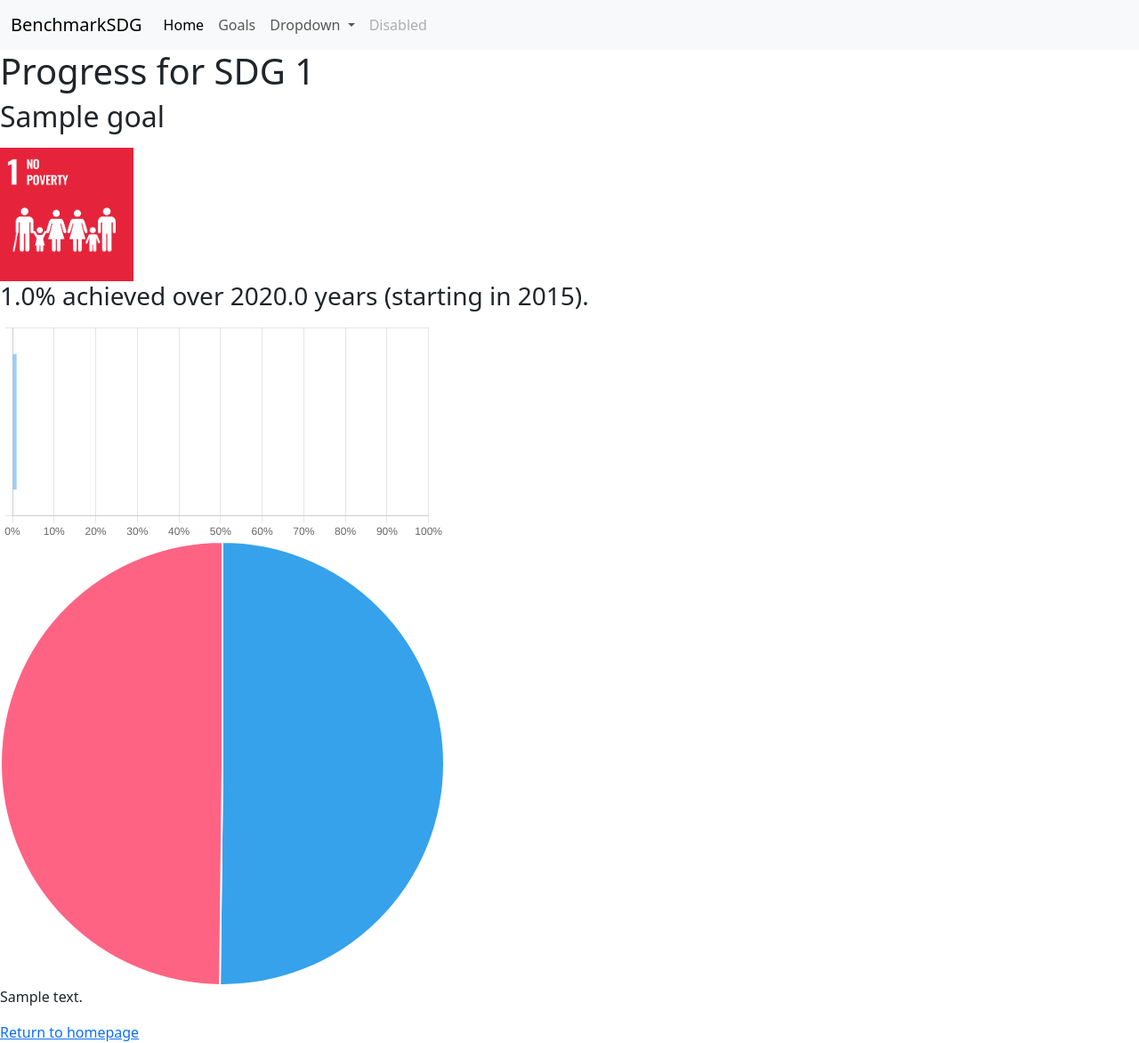
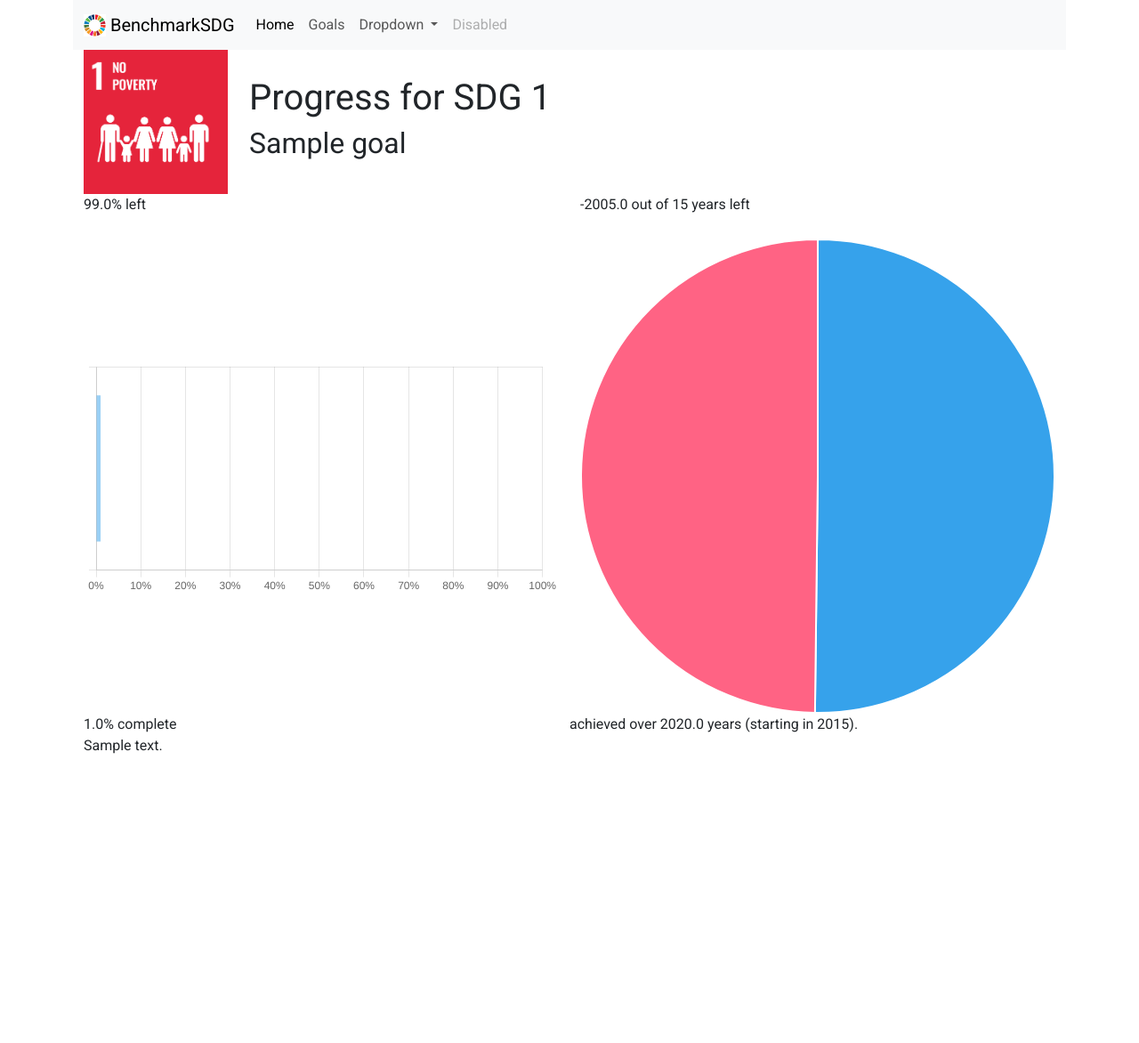
Before and after one commit to Taiyo-SK/progress-sdg, a Flask app: page /goals/1 in a window 1280 px wide. Shown: the whole page at 89% size. After the commit the page ends 847 px from the top, so only its background shows below. Run offline with Flask 2, Linux system fonts and the light colour scheme; tables that the repository leaves empty hold one stand-in row (values such as "Sample post"); some libraries are stand-ins or nearby versions.

Commit message:
updated the navbar with the sdg color wheel icon, other small bootstrap adjustments

```diff
--- /dev/null
+++ b/static/js_css/sdg.css
@@ -0,0 +1,18 @@
+/* Goal details page */
+
+#charts-row {
+    height: 10px;
+}
+
+#summary-row {
+    height: 50px;
+}
+
+.container {
+    font-family: 'Roboto', sans-serif;
+}
+
+#brand-icon {
+    width: 25px;
+    height: 25px;
+}
--- a/templates/base.html
+++ b/templates/base.html
@@ -2,12 +2,15 @@
 <html>
     <head>
         <meta charset="utf-8">
+        <!-- added initial-scale per Bootstrap's docs for viewport meta -->
         <meta name="viewport" content="width=device-width" initial-scale="1">
-        <!-- added initial-scale per Bootstrap's docs for viewport meta -->
 
+        <!-- Bootstrap -->
         <link rel="stylesheet" href="https://cdn.jsdelivr.net/npm/bootstrap@5.3.0-alpha3/dist/css/bootstrap.min.css">
-
-        <link rel="stylesheet" href="/static/js_css/tsk.css">
+        <!-- Google Font API -->
+        <link rel="stylesheet" href="https://fonts.googleapis.com/css?family=Roboto">
+        <!-- my css -->
+        <link rel="stylesheet" href="/static/js_css/sdg.css">
 
         <title>
             {% block title %} {% endblock %}
@@ -17,18 +20,34 @@
     </head>
 
     <body>
+      <div class="container">
+
         <!-- navbar -->
         <nav class="navbar navbar-expand-lg bg-body-tertiary">
             <div class="container-fluid">
-              <a class="navbar-brand" href="#">BenchmarkSDG</a>
+
+              <!-- Brand (project name) -->
+              <a class="navbar-brand" href="#">
+                <img src="/static/icons/sdg_logos/sdg_wheel.png"
+                alt="color wheel logo for the SDGs"
+                width="25" height="25"
+                class="d-inline-block align-text-top">
+                <!-- <svg xmlns="http://www.w3.org/2000/svg" id="brand-icon" viewBox="0 0 448 512">! Font Awesome Pro 6.4.0 by @fontawesome - https://fontawesome.com License - https://fontawesome.com/license (Commercial License) Copyright 2023 Fonticons, Inc.<path d="M160 80c0-26.5 21.5-48 48-48h32c26.5 0 48 21.5 48 48V432c0 26.5-21.5 48-48 48H208c-26.5 0-48-21.5-48-48V80zM0 272c0-26.5 21.5-48 48-48H80c26.5 0 48 21.5 48 48V432c0 26.5-21.5 48-48 48H48c-26.5 0-48-21.5-48-48V272zM368 96h32c26.5 0 48 21.5 48 48V432c0 26.5-21.5 48-48 48H368c-26.5 0-48-21.5-48-48V144c0-26.5 21.5-48 48-48z"/></svg> -->
+                BenchmarkSDG
+              </a>
               <button class="navbar-toggler" type="button" data-bs-toggle="collapse" data-bs-target="#navbarSupportedContent" aria-controls="navbarSupportedContent" aria-expanded="false" aria-label="Toggle navigation">
                 <span class="navbar-toggler-icon"></span>
               </button>
+              <!-- Navbar items -->
               <div class="collapse navbar-collapse" id="navbarSupportedContent">
                 <ul class="navbar-nav me-auto mb-2 mb-lg-0">
+
+                  <!-- Item 1: home -->
                   <li class="nav-item">
                     <a class="nav-link active" aria-current="page" href="/">Home</a>
                   </li>
+
+                  <!-- Item 2: goals -->
                   <li class="nav-item">
                     <a class="nav-link" href="/goals">Goals</a>
                   </li>
@@ -47,6 +66,11 @@
                     <a class="nav-link disabled">Disabled</a>
                   </li>
                 </ul>
+
+                <!-- SDG logo -->
+                <div class="d-flex">
+
+                </div>
               </div>
             </div>
           </nav>
@@ -54,6 +78,7 @@
         {% block body %} {% endblock %}
 
         {% block after_body %} {% endblock %}
+      </div>
         <script src="https://cdn.jsdelivr.net/npm/bootstrap@5.3.0-alpha3/dist/js/bootstrap.bundle.min.js"></script>
     </body>
 </html>
--- a/templates/goal_details.html
+++ b/templates/goal_details.html
@@ -7,21 +7,51 @@
 {% endblock %}
 
 {% block body %}
+<div class="container-fluid">
 
-<h1>Progress for SDG <span id="goalcode">{{ progress.code }}</span></h1>
-
-
-<h2>{{ progress.goal.title }}</h2>
-
-<p>
-    <div style="width:150px;">
+    <!-- Row 1: SDG name and icon -->
+    <div class="row align-items-center">
+        <div class="col-2">
             <img src="/static/icons/E-WEB-Goal-{{ progress.code }}.png"
             alt="icon for SDG {{ progress.code }}"
             style="max-width:100%; max-height:100%;">
         </div>
-    <h3>
-        {{ progress.progress }}% achieved over {{ progress.years_to_date}} years (starting in 2015).
-    </h3>
+        <div class="col-10">
+            <h1>Progress for SDG <span id="goalcode">{{ progress.code }}</span></h1>
+            <h2>{{ progress.goal.title }}</h2>
+        </div>
+
+    </div>
+
+    <!-- Row 2: summary of work and time remaining-->
+    <div class="row" id="summary-row">
+        <div class="col">
+            {{ 100 - progress.progress }}% left
+        </div>
+        <div class="col">
+            {{ 15 - progress.years_to_date }} out of 15 years left
+        </div>
+    </div>
+
+    <!-- Row 3: progress bar and time remaining charts -->
+    <div class="row align-items-center" id="charts-row">
+        <div class="col-6">
+            <canvas id="progress-bar"></canvas>
+        </div>
+        <div class="col-6">
+            <canvas id="time-pie"></canvas>
+        </div>
+
+    <!-- Row 4: summary of progress percentage and years -->
+    <div class="row">
+        <div class="col">
+            {{ progress.progress }}% complete
+        </div>
+        <div class="col">
+            achieved over {{ progress.years_to_date }} years (starting in 2015).
+        </div>
+    </div>
+
         <!-- <div style="width: 500px;">
             <canvas id="test-line"></canvas>
         </div>
@@ -31,17 +61,14 @@
         <div style="width: 500px;">
             <canvas id="burndown"></canvas>
         </div> -->
-    <div style="width: 500px;">
-        <canvas id="progress-bar"></canvas>
-    </div>
-    <div style="width: 500px;">
-        <canvas id="time-pie"></canvas>
-    </div>
-    <div>
+    <!-- Row 5: sdg description -->
+    <div class="row">
+        <div class="col">
             {{ progress.goal.description }}
         </div>
-</p>
-<a href="/">Return to homepage</a>
+    </div>
+</div>
+</div>
 {% endblock %}
 
 {% block after_body %}
```
Also changed, not shown: model.py (+19 -0 lines), templates/goals.html (+8 -3 lines), templates/homepage.html (+4 -3 lines), static/icons/sdg_logos/sdg_wheel.png (added), static/js_css/tsk.css (deleted). Lines whose indentation alone changed are shown as unchanged.
